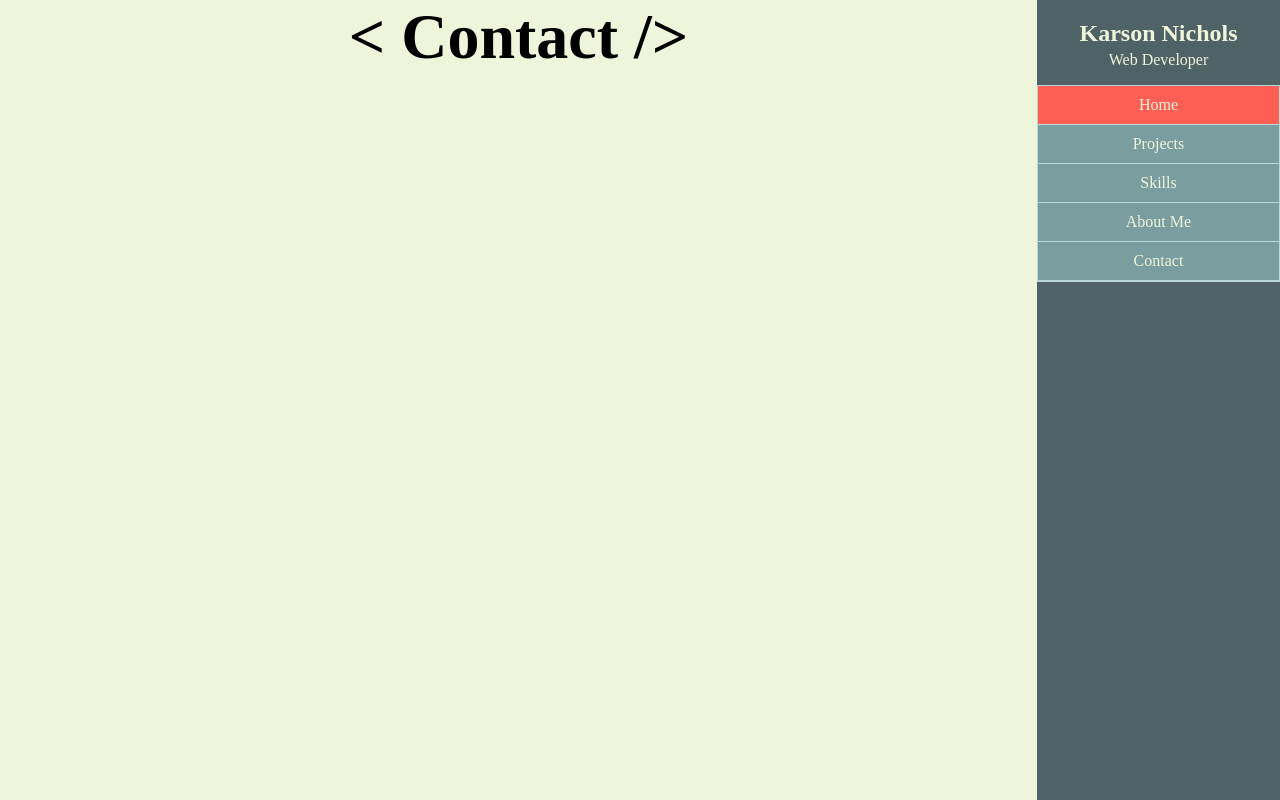
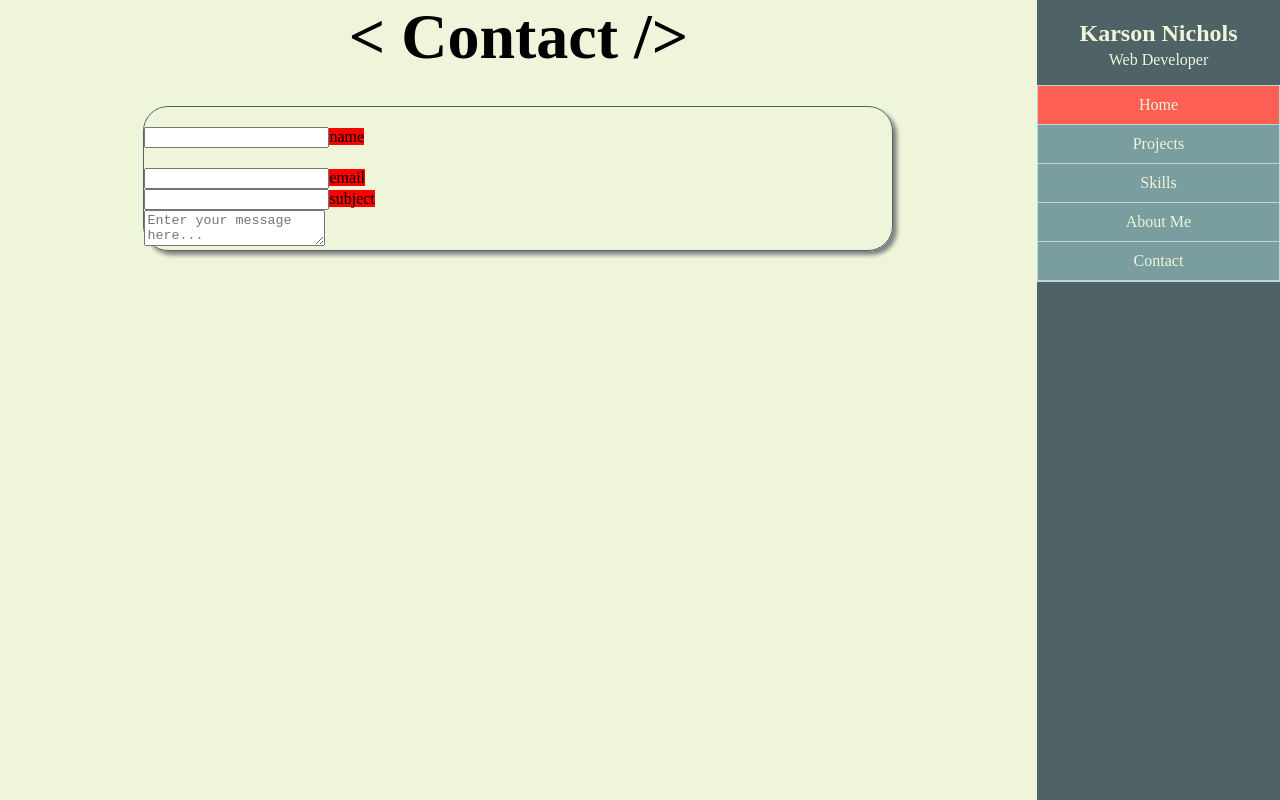
Before and after one commit to nicholsk18/portfolio, a Next.js app: page /Contact in a window 1280 px wide. Built offline with nearby package versions, Linux system fonts and the light colour scheme.

Commit message:
working on contact form styles

```diff
--- /dev/null
+++ b/public/assets/css/input.module.css
@@ -0,0 +1,18 @@
+#contact_form {
+  border: 1px solid #4f6367;
+  border-radius: 25px;
+  width: 750px;
+  margin: 2rem auto;
+  box-shadow: 4px 4px 4px gray;
+}
+
+.form_group {
+  position: relative;
+  margin: 20px 0;
+}
+
+#name_label,
+#email_label,
+#subject_label {
+  background-color: red;
+}
--- /dev/null
+++ b/src/components/Input.jsx
@@ -0,0 +1,5 @@
+const Input = ({ id, type }) => {
+  return <input id={id} type={type} name={id} required />
+}
+
+export default Input
--- /dev/null
+++ b/src/components/Label.jsx
@@ -0,0 +1,9 @@
+const Label = ({ id, label }) => {
+  return (
+    <label id={id} htmlFor={label}>
+      {label}
+    </label>
+  )
+}
+
+export default Label
--- a/src/components/PageHeader.jsx
+++ b/src/components/PageHeader.jsx
@@ -9,18 +9,7 @@ const PageHeader = ({ pre, text }) => {
       <h1 id={page_title}>
         {pre}
         <br />
-        &lt;{' '}
-        {setTimeout(
-          () => (
-            // textArray.map((letter) => (
-            <span id="animate-text" key="a">
-              {a}
-            </span>
-            // ))
-          ),
-          5000
-        )}
-        /&gt;
+        &lt; <span id="animate-text">{text}</span> /&gt;
       </h1>
     )
   }
--- /dev/null
+++ b/src/components/Textarea.jsx
@@ -0,0 +1,9 @@
+const Textarea = ({ id, name, placeholder }) => {
+  return (
+    <div className="form_textarea">
+      <textarea id={name} name={name} placeholder={placeholder}></textarea>
+    </div>
+  )
+}
+
+export default Textarea
--- a/src/pages/Contact.jsx
+++ b/src/pages/Contact.jsx
@@ -1,6 +1,19 @@
 import Head from 'next/head'
 import Layout from '../components/Layout'
+import Input from '../components/Input'
+import Label from '../components/Label'
+import Textarea from '../components/Textarea'
 import PageHeader from '../components/PageHeader'
+import {
+  contact_form,
+  form_group,
+  name_label,
+  email_label,
+  subject_label,
+  name,
+  email,
+  subject,
+} from '../../public/assets/css/input.module.css'
 
 const Contact = () => {
   return (
@@ -9,6 +22,25 @@ const Contact = () => {
         <title>Contact Karson | Karson Nichols</title>
       </Head>
       <PageHeader text="Contact" />
+      <form id={contact_form} action="">
+        <div className={form_group}>
+          <Input id={name} type="text" label="Name" />
+          <Label id={name_label} label="name" />
+        </div>
+        <div className="form_group">
+          <Input id={email} type="email" label="Email" />
+          <Label id={email_label} label="email" />
+        </div>
+        <div className="form_group">
+          <Input id={subject} type="text" label="Subject" />
+          <Label id={subject_label} label="subject" />
+        </div>
+        <Textarea
+          id={'message'}
+          name="message"
+          placeholder="Enter your message here..."
+        />
+      </form>
     </Layout>
   )
 }
```
